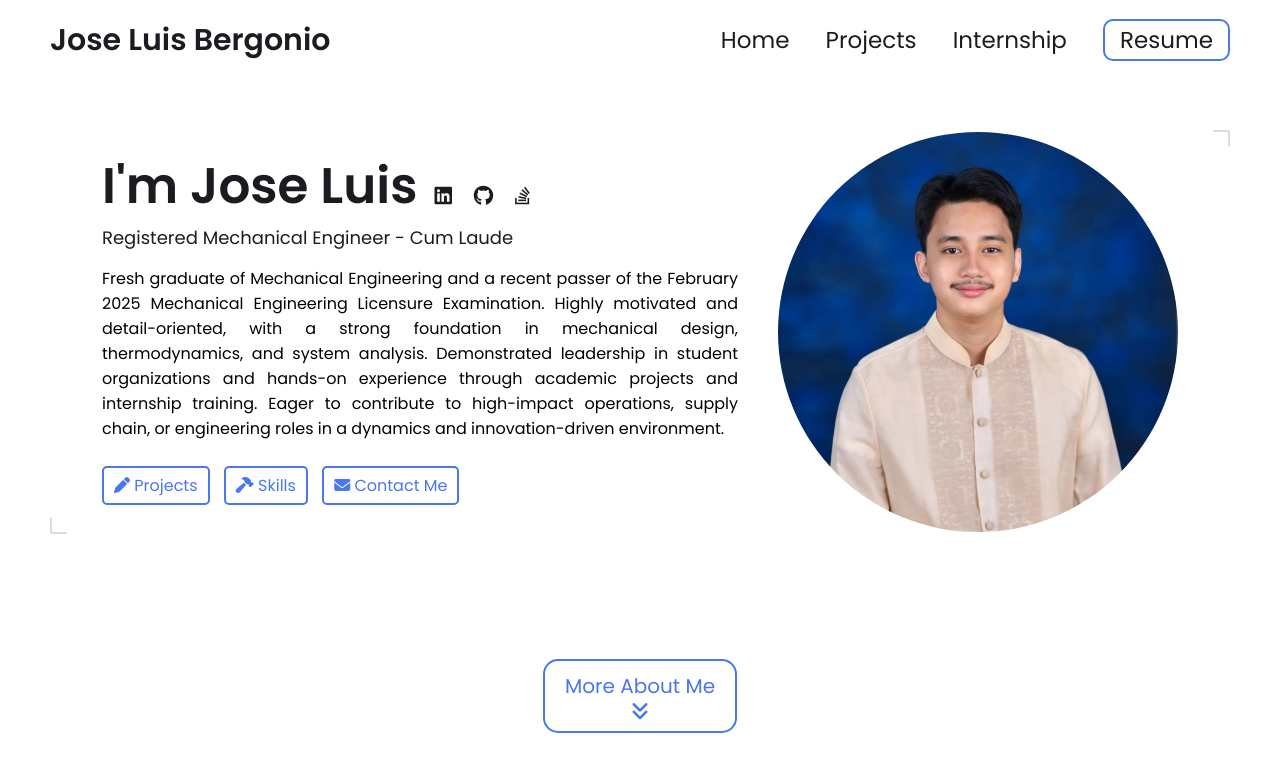
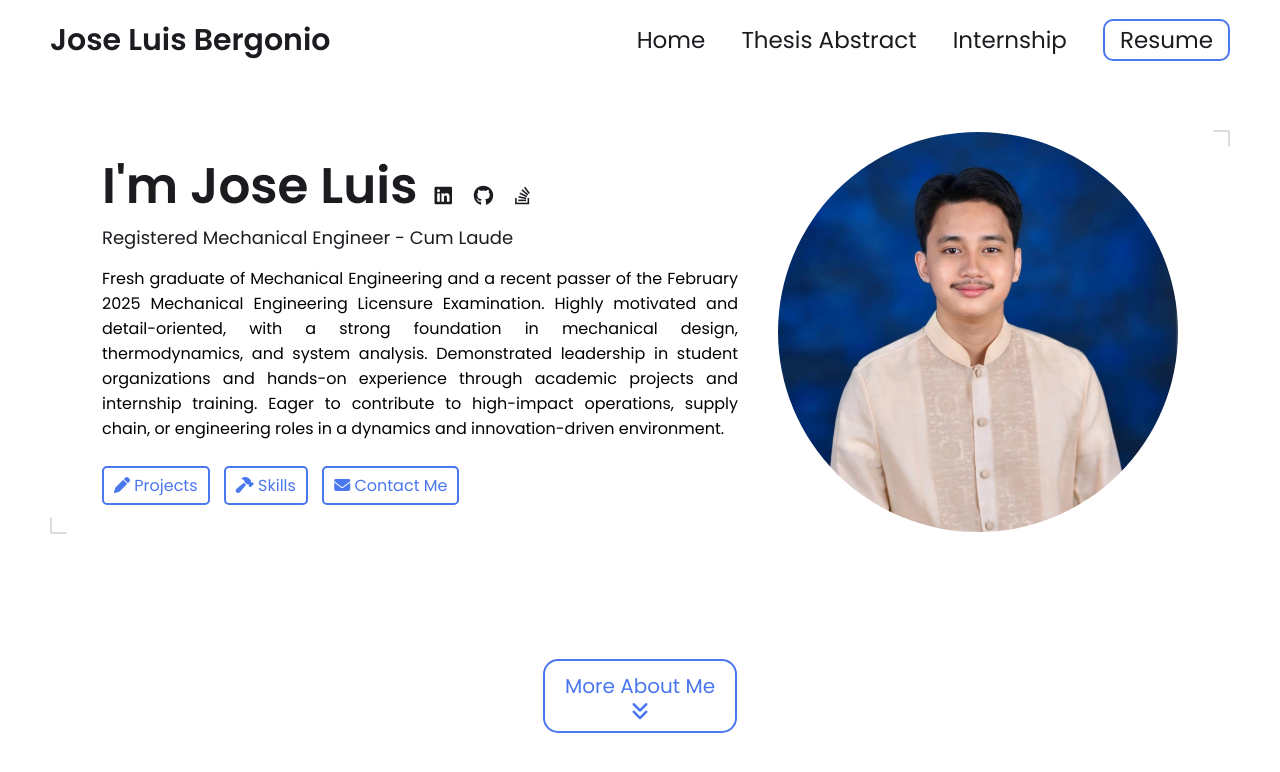
Before and after one commit to bergoniojoseluis/bergoniojoseluis.github.io, a Jekyll site: the page built from index.html, in a window 1280 px wide and 900 px high. Shown: the top 772 px of the window. Built offline with Jekyll 4.4.1, drawn with Linux system fonts in a browser that asks for light colours.

Commit message:
Update navbar.html

```diff
--- a/_includes/navbar.html
+++ b/_includes/navbar.html
@@ -9,8 +9,8 @@
         <a href="/">
             <span>Home</span>
         </a>
-        <a href="/projects/">
-            <span>Projects</span>
+        <a href="{{site.thesis-url}}" target="_blank" rel="noopener noreferrer">
+            <span>Thesis Abstract</span>
             </a>
         <a href="{{site.intern-url}}" target="_blank" rel="noopener noreferrer">
             <span>Internship</span>
```
